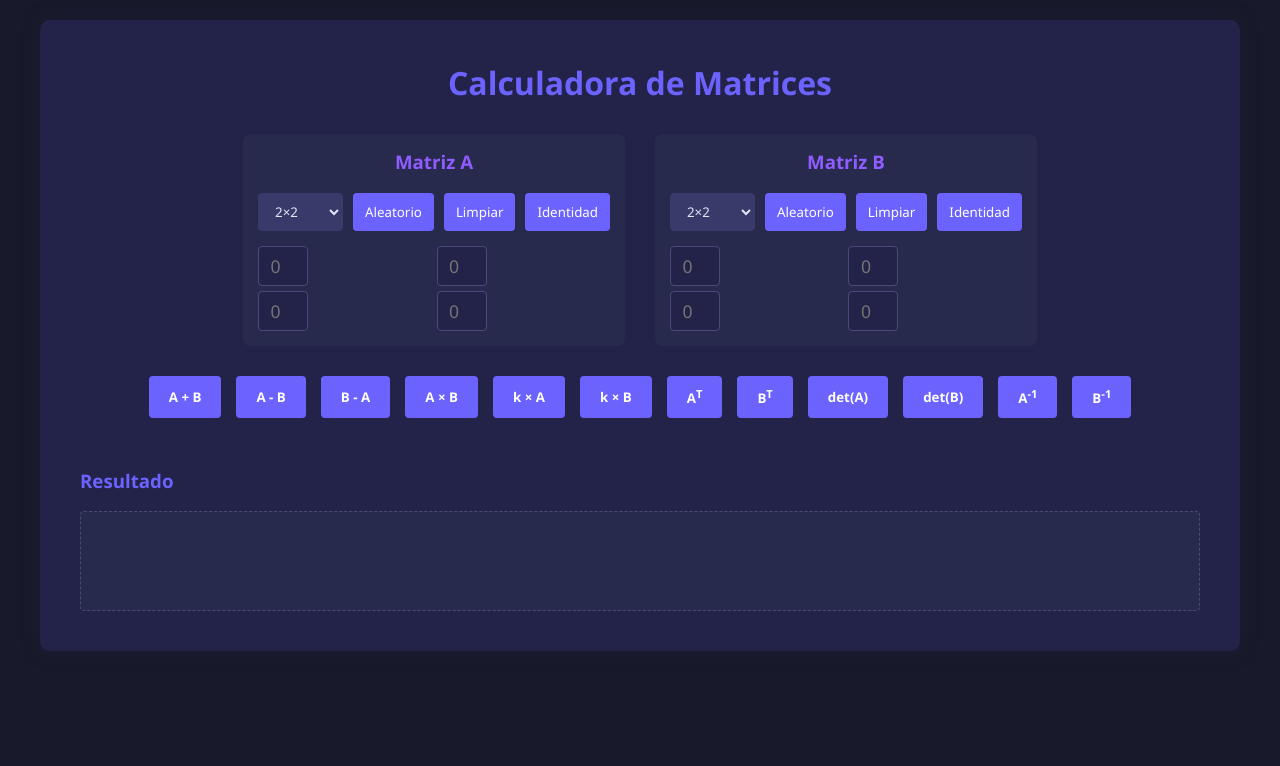
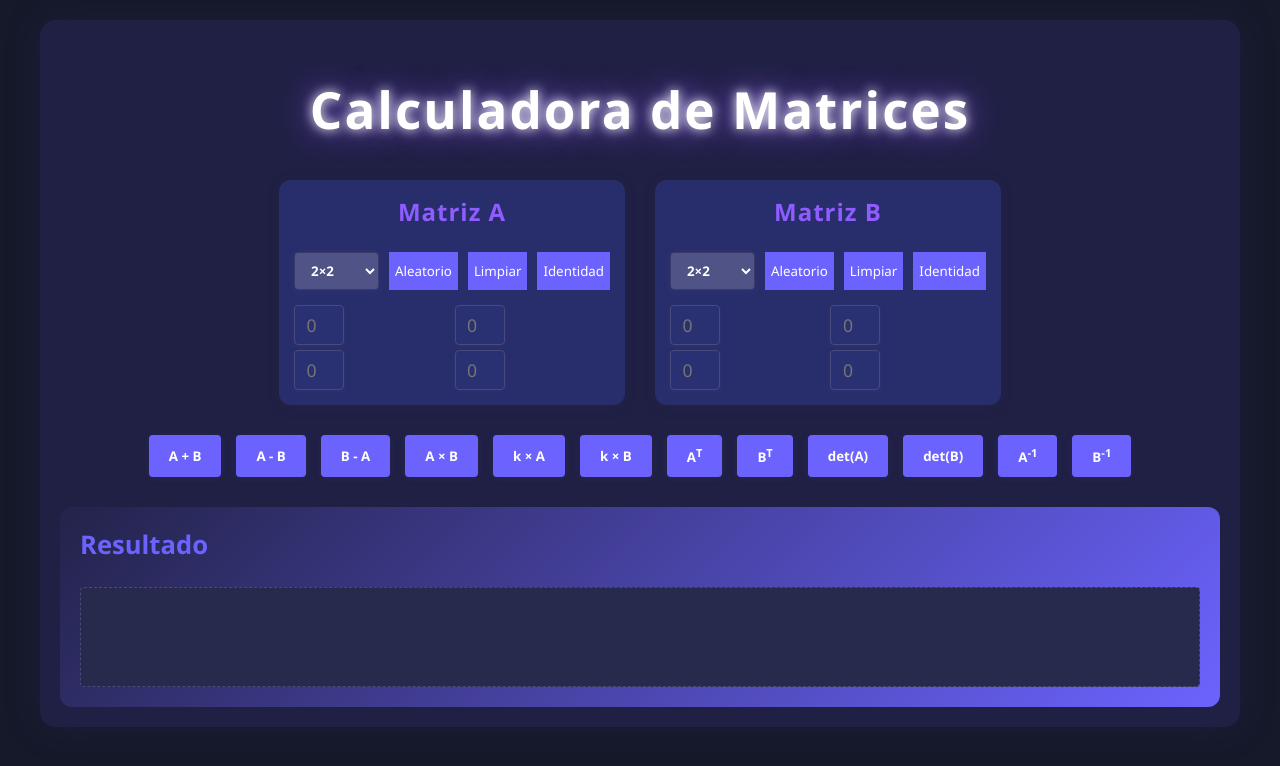
Before and after one commit to LauraR-25/proyectoCliente, a plain HTML site: page index.html in a window 1280 px wide. Drawn offline with Linux system fonts and the light colour scheme.

Commit message:
modificacion archivo style

```diff
--- a/estilos.css
+++ b/estilos.css
@@ -11,6 +11,8 @@
     --success: #2ed573;
     --text: #e0e6f7;
     --number: #fff;
+    --gradient-bg: linear-gradient(135deg, #23234a 0%, #6c63ff 100%);
+    --gradient-matrix: linear-gradient(135deg, #282a4d 0%, #8f5cff 100%);
 }
 
 * {
@@ -21,23 +23,49 @@
 body {
     margin: 0;
     padding: 20px;
-    background-color: var(--background);
     color: var(--text);
+    background: #101a2b; /* azul oscuro */
+    background-image: none;
+    /* Elimina imagen y gradientes, solo azul oscuro */
+    position: relative;
+}
+body::before {
+    content: "";
+    position: fixed;
+    top: 0; left: 0; right: 0; bottom: 0;
+    background: rgba(24,25,42,0.75);
+    pointer-events: none;
+    z-index: 0;
 }
 
 .container {
+    position: relative;
+    z-index: 1;
     max-width: 1200px;
     margin: 0 auto;
     padding: 20px;
     background: var(--container-bg);
-    border-radius: 10px;
-    box-shadow: 0 0 20px rgba(40,40,80,0.3);
+    border-radius: 16px;
+    box-shadow: 0 0 32px rgba(40,40,80,0.4);
+    background: var(--gradient-bg);
+    background: rgba(35,35,74,0.85);
 }
 
 h1 {
-    color: var(--primary);
+    color: #fff;
     text-align: center;
-    margin-bottom: 30px;
+    margin-bottom: 36px;
+    font-size: 3.2rem;
+    font-weight: 900;
+    letter-spacing: 2px;
+    text-shadow:
+        0 0 12px #fff,
+        0 0 32px #8f5cff,
+        0 1px 0 #23234a;
+    background: none;
+    -webkit-background-clip: initial;
+    -webkit-text-fill-color: #fff;
+    background-clip: initial;
 }
 
 .matrices-section {
@@ -51,14 +79,19 @@ h1 {
 .matrix-container {
     background: var(--matrix-bg);
     padding: 15px;
-    border-radius: 8px;
-    box-shadow: 0 2px 5px rgba(40,40,80,0.2);
+    border-radius: 12px;
+    box-shadow: 0 2px 12px rgba(40,40,80,0.25);
+    background: var(--gradient-matrix);
+    background: rgba(44, 51, 120, 0.75);
 }
 
 .matrix-title {
     text-align: center;
     margin-top: 0;
     color: var(--secondary);
+    font-size: 1.5rem;
+    font-weight: bold;
+    letter-spacing: 1px;
 }
 
 .matrix-controls {
@@ -68,13 +101,20 @@ h1 {
     flex-wrap: wrap;
 }
 
-select, button {
+select {
     padding: 8px 12px;
     border: 1px solid #3a3a6a;
     border-radius: 4px;
-    background: var(--primary-dark);
-    color: var(--text);
-    cursor: pointer;
+    background: rgba(255,255,255,0.18);
+    color: #fff;
+    font-weight: bold;
+    box-shadow: 0 1px 8px rgba(140,100,255,0.08);
+    transition: background 0.3s, color 0.3s;
+}
+select:focus {
+    outline: 2px solid var(--secondary);
+    background: rgba(255,255,255,0.28);
+    color: #fff;
 }
 
 button {
@@ -102,10 +142,12 @@ button:hover {
     border-radius: 4px;
     padding: 5px;
     background: var(--matrix-cell-bg);
+    background: rgba(44, 51, 120, 0.65);
     color: var(--number);
     font-size: 1.1em;
     outline: none;
-    transition: border 0.2s;
+    transition: border 0.2s, background 0.2s;
+    box-shadow: 0 1px 6px rgba(140,100,255,0.08);
 }
 .matrix-cell:focus {
     border: 1.5px solid var(--secondary);
@@ -135,6 +177,7 @@ button:hover {
     border: none;
     border-radius: 4px;
     transition: background 0.3s;
+    box-shadow: 0 1px 8px rgba(140,100,255,0.08);
 }
 .operation-btn:hover {
     background: var(--secondary);
@@ -143,13 +186,16 @@ button:hover {
 .result-section {
     background: #23234a;
     padding: 20px;
-    border-radius: 8px;
+    border-radius: 12px;
     margin-top: 30px;
+    background: linear-gradient(135deg, #23234a 0%, #6c63ff 100%);
 }
 
 .result-title {
     margin-top: 0;
     color: var(--primary);
+    font-size: 1.6rem;
+    font-weight: bold;
 }
 
 #result-matrix {
@@ -172,6 +218,7 @@ button:hover {
     color: var(--number);
     font-size: 1.1em;
     background: var(--matrix-cell-bg);
+    box-shadow: 0 1px 6px rgba(140,100,255,0.08);
 }
 
 .alert {
```
